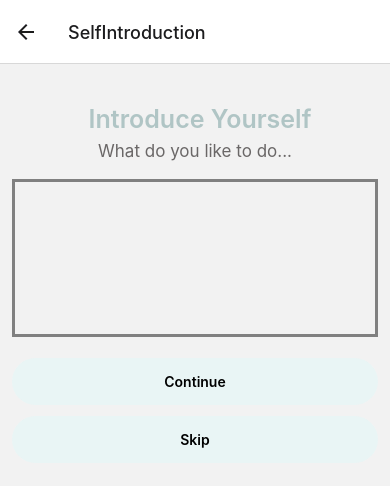
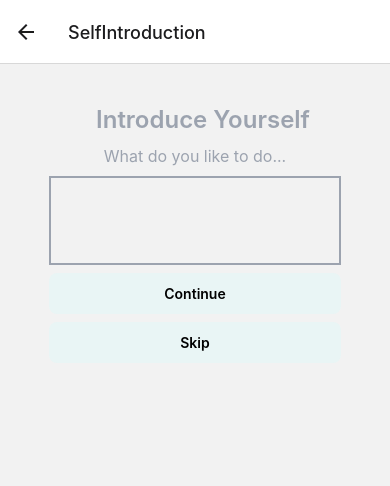
Before and after one commit to astrjc0326/meowmatch, a React Native app: screen /SelfIntroduction in a window 390 px wide. Shown: the top 486 px of the page. Built offline with nearby package versions, Linux system fonts and the light colour scheme.

Commit message:
refactor: add tailwind css

```diff
--- a/components/SelfIntroduction.tsx
+++ b/components/SelfIntroduction.tsx
@@ -1,67 +1,27 @@
 import React from 'react';
 import {View, TouchableOpacity, Text, TextInput, StyleSheet} from 'react-native';
 import styles from '../assets/styles'
+import tw from 'twrnc'
 
 export default function SelfIntroduction({navigation}: any) {
   return (
-  <View style={stylesheet.container}>
-    <Text style={{...stylesheet.heading}}>Introduce Yourself</Text>
-    <Text style={styles.description}>What do you like to do...</Text>
-    <TextInput style={stylesheet.txtinput}
+  <View style={tw`align-center flex-1 items-center w-screen`}>
+    <Text style={tw`mt-10 pl-4 text-2xl text-gray-400 font-semibold text-center`}>Introduce Yourself</Text>
+    <Text style={tw`py-2 text-base align-center text-gray-400`}>What do you like to do...</Text>
+    <TextInput style={tw`w-3/4 border-2 border-gray-400	`}
     multiline={true}
     numberOfLines={5}/>
-    <TouchableOpacity style={styles.btn}>
-      <Text style={styles.btntxt} onPress={() => navigation.navigate('Home')}>
+    <TouchableOpacity style={[tw`rounded-lg w-3/4 mt-2`, { backgroundColor: "#e9f5f5" }]}>
+      <Text style={tw`w-full font-semibold text-center rounded-full my-3`} onPress={() => navigation.navigate('Home')}>
         Continue
       </Text>
     </TouchableOpacity>
-    <TouchableOpacity style={styles.btn} onPress={() => navigation.navigate('Home')}>
-      <Text style={styles.btntxt}>
+    <TouchableOpacity style={[tw`rounded-lg w-3/4 mt-2`, { backgroundColor: "#e9f5f5" }]} onPress={() => navigation.navigate('Home')}>
+      <Text style={tw`-full font-semibold text-center rounded-full my-3`}>
         Skip
       </Text>
     </TouchableOpacity>
-    <View style={{flex: 5}}></View>
+    <View style={tw`flex-5`}></View>
   </View>
   )
 }
-
-const stylesheet = StyleSheet.create({
-  container: {
-    flex: 1,
-    marginHorizontal: 12,
-    justifyContent: 'center',
-    alignContent: 'center',
-  },
-  heading: {
-    marginTop: 40,
-    paddingLeft: 10,
-    fontSize: 25,
-    color: '#b0c5c5',
-    fontWeight: '600',
-    textAlign: 'center'
-  },
-  txtinput: {
-    borderColor: 'grey',
-    borderStyle: 'solid',
-    borderWidth: 3,
-    width: "100%",
-    flex: 2,
-    marginVertical: 10,
-  },
-  btn: {
-    backgroundColor: "#c9eded",
-    borderRadius: 120,
-    width: '90%',
-    marginVertical: 4
-  },
-  btntxt: {
-    width: "100%",
-    fontWeight: "600",
-    textAlign: "center",
-    borderRadius: 30,
-    marginVertical: 15,
-    color: 'white',
-
-  }
-
-})
```
